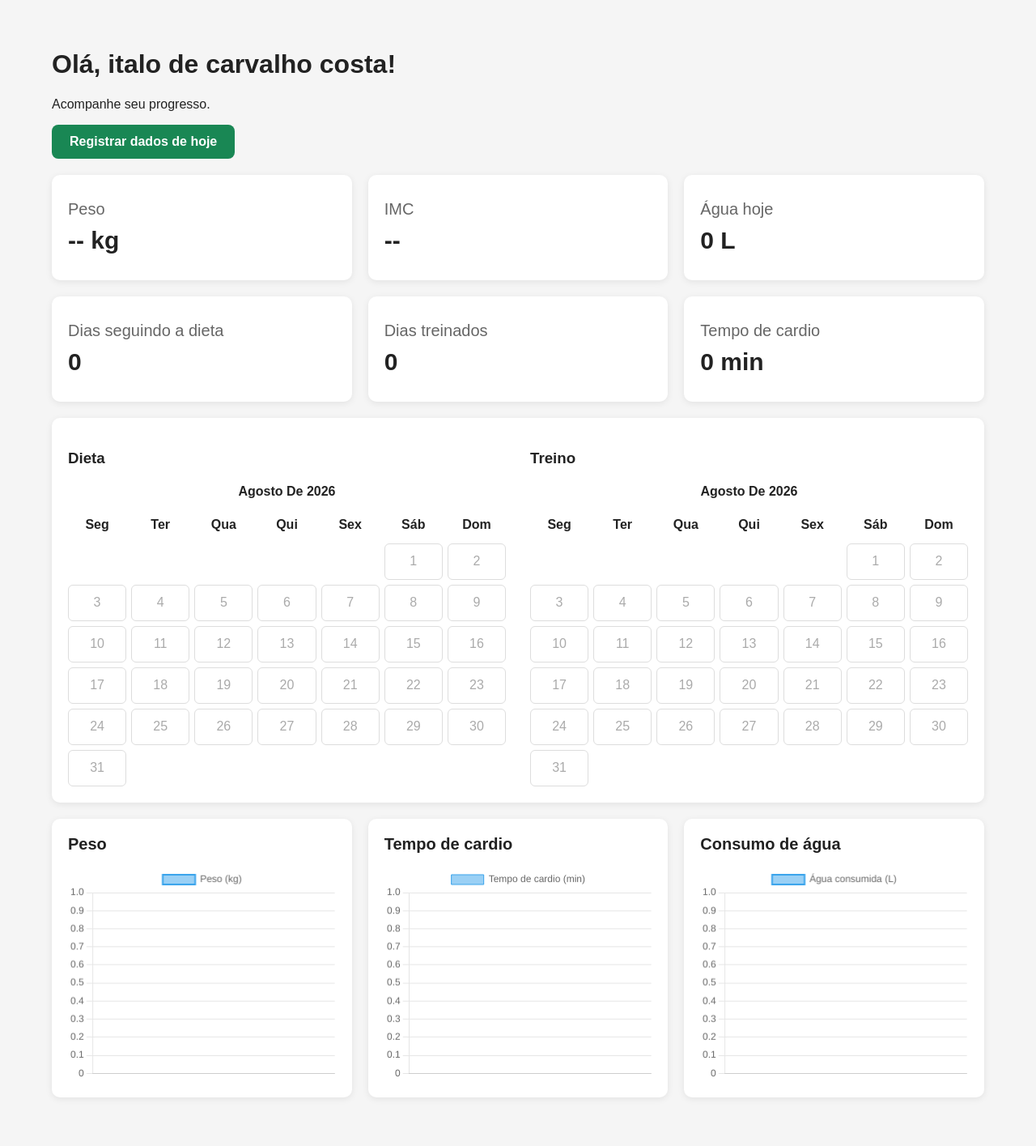
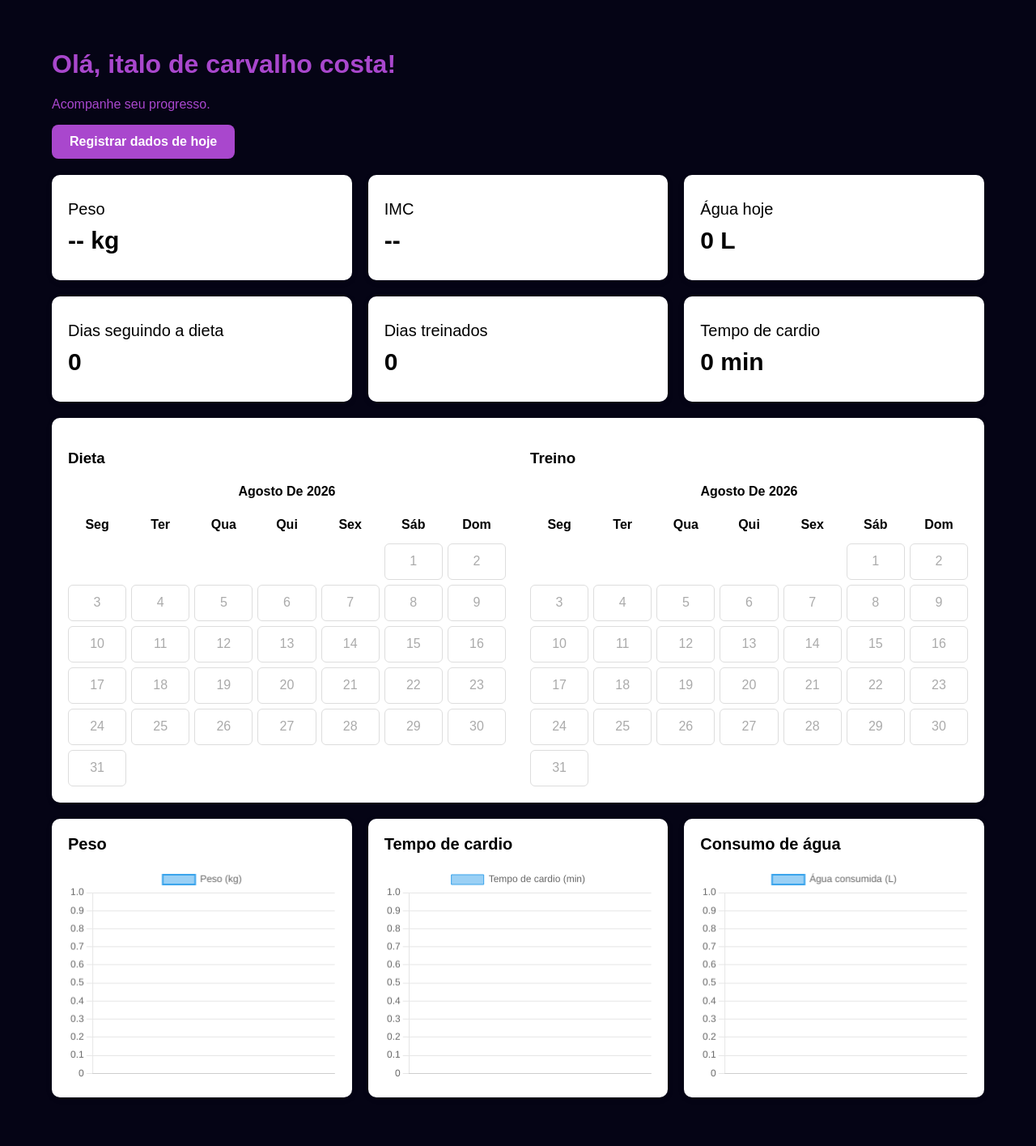
Before and after one commit to ItalodeCarvalhoCosta/Projeto_Conclusao_Curso, a Django app: page /dashboard/ in a window 1280 px wide. Shown: the part 82-1497 px from the top of the page at 81% size. Run offline with Django 5.2, Linux system fonts and the light colour scheme; a user stored in the database is signed in; data comes from the database, SQL or seed files in the repository; both versions use the stored data as it was after the commit; data that the repository does not hold is empty.

Commit message:
CSS NOVO

```diff
--- a/ProjetoCC/templates/static/css/dashboard.css
+++ b/ProjetoCC/templates/static/css/dashboard.css
@@ -11,8 +11,8 @@
 body {
     margin: 0;
     font-family: Arial, Helvetica, sans-serif;
-    background-color: #f5f5f5;
-    color: #222;
+    background-color: #050415;
+    color: #A947CD;
 }
 
 
@@ -92,6 +92,7 @@ nav a:hover {
     border-radius: 10px;
 
     box-shadow: 0 2px 8px rgba(0, 0, 0, 0.08);
+    color: #000000;
 }
 
 
@@ -113,7 +114,7 @@ nav a:hover {
     font-size: 17px;
     font-weight: normal;
 
-    color: #666;
+    color: #000000;
 }
 
 .informacoes_basicas h1 {
@@ -131,6 +132,7 @@ nav a:hover {
     margin-top: 0;
 
     font-size: 20px;
+    color: #000000;
 }
 
 
@@ -237,7 +239,7 @@ canvas {
 
     padding: 12px 22px;
 
-    background-color: #198754;
+    background-color: #A947CD;
     color: white;
 
     text-decoration: none;
@@ -256,7 +258,7 @@ canvas {
 
 
 .botao-cadastro:hover {
-    background-color: #157347;
+    background-color: #8a37a9;
 
     color: white;
 
@@ -381,12 +383,12 @@ nav .navbar-brand:hover {
 }
 
 .btn-primary {
-    background-color: #198754;
+    background-color: #A947CD;
     color: white;
 }
 
 .btn-primary:hover {
-    background-color: #157347;
+    background-color: #8a37a9;
     transform: translateY(-2px);
     box-shadow: 0 4px 10px rgba(0, 0, 0, 0.15);
 }
@@ -412,7 +414,8 @@ nav .navbar-brand:hover {
     background: white;
     padding: 32px;
     border-radius: 10px;
-    box-shadow: 0 2px 8px rgba(0, 0, 0, 0.08);
+    box-shadow: 0 3px 8px rgba(0, 0, 0, 0.08);
+    border: 2px solid #A947CD;
 }
 
 .form-card.form-card-wide {
@@ -434,7 +437,7 @@ nav .navbar-brand:hover {
 }
 
 .form-footer a {
-    color: #198754;
+    color: #A947CD;
     font-weight: 600;
     text-decoration: none;
 }
@@ -561,7 +564,7 @@ form div:has(> input[type="checkbox"]) input {
 }
 
 .lista-cards a {
-    color: #198754;
+    color: #000000;
     font-weight: 600;
     text-decoration: none;
     font-size: 16px;
```
Also changed, not shown: ProjetoCC/db.sqlite3.
